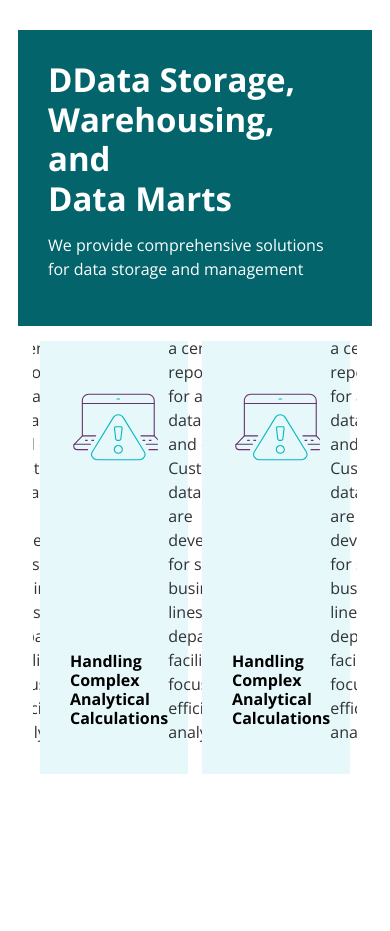
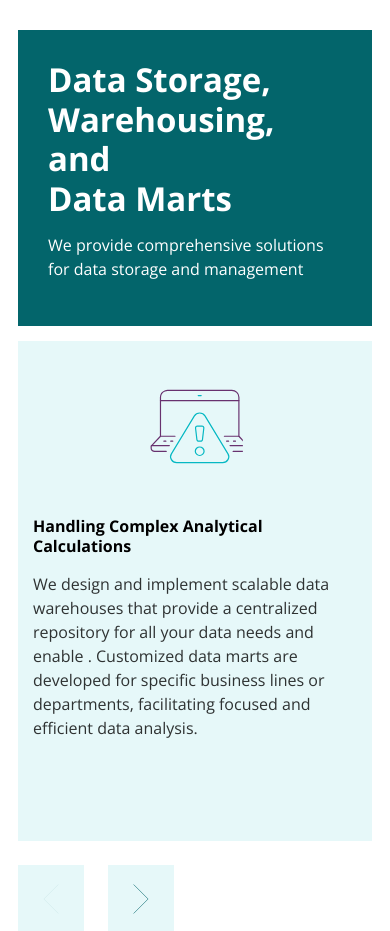
Before and after one commit to amitpandey0107/shodat-website, a Next.js app: page /data-engineering/data-storage in a window 390 px wide. Before the commit the page ends 844 px from the top, so only its background shows below. Built offline with nearby package versions, Linux system fonts and the light colour scheme.

Commit message:
Data Engineering page Slider modification and responsive

```diff
--- a/src/pages/data-engineering/data-engineering.module.css
+++ b/src/pages/data-engineering/data-engineering.module.css
@@ -526,10 +526,12 @@
 .dataStorage .dataEtlBox {
     background-color: #03656B;
 }
+
 .dataStorage .featSlideItemBox {
     height: 433px;
     background-color: #E6F8F9;
 }
+
 .dataStorage .featSlideItemBox .itemTop {
     height: 30%;
     display: flex;
@@ -804,30 +806,51 @@
     position: relative;
     margin: 70px 0 60px 0;
 }
-.informationWithImage .infoBlock h2{
+
+.informationWithImage .infoBlock h2 {
     font-size: 33px;
     font-weight: bold;
     color: #68326F;
     margin-bottom: 24px;
 }
-.informationWithImage .infoBlock p{
+
+.informationWithImage .infoBlock p {
     margin-bottom: 20px;
     color: rgba(0, 0, 0, 0.8);
 }
-.informationWithImage .infoBlock p:last-child{
+
+.informationWithImage .infoBlock p:last-child {
     margin-bottom: 0;
 }
+
 .informationWithImage .leftTextRightImage {
     margin-bottom: 60px;
 }
-.informationWithImage .imageBlock img{
+
+.informationWithImage .imageBlock img {
     width: 100%;
     object-fit: cover;
 }
 
 
 /* ================= RESPONSIVE ================= */
-@media screen and (max-width: 1199px) {}
+@media screen and (max-width: 1199px) {
+    .featSliderBlock .featSlideItemBox .itemBottom {
+        flex-direction: column;
+    }
+
+    .keyFeatures .featureBox {
+        padding-top: 0;
+    }
+
+    .dataStorage .featSlideItemBox .itemBottom {
+        justify-content: flex-start;
+    }
+
+    .featSliderBlock .featSlideItemBox .itemBottom {
+        justify-content: flex-start;
+    }
+}
 
 @media screen and (max-width: 991px) {
     .bannerContentLeft .bannerInfo {
@@ -878,6 +901,11 @@
 
     .keyFeatures .featureBox {
         padding: 15px;
+        padding-top: 0;
+    }
+
+    .dataStorage .featureBox {
+        padding-top: 0;
     }
 
     .keyFeatures .featureBox h2 {
@@ -932,7 +960,7 @@
     }
 
     .keyFeatures .featureBox h2 {
-        margin-bottom: 40px;
+        margin-bottom: 20px;
     }
 
     .keyFeatures .featureBox .infoRow {
@@ -988,8 +1016,62 @@
         padding-top: 0px;
     }
 
+    .ourApproach .approachContent .columns.columns6 {
+        padding-top: 0px;
+    }
+
     .ourApproach .approachContent .dottedLine {
         display: none;
+    }
+
+    .keyFeatures .featureBox {
+        height: auto;
+        min-height: 575px;
+        overflow: initial;
+    }
+
+    .dataStorage .featureBox {
+        height: 600px;
+        overflow: initial;
+    }
+
+    .featSliderBlock .featSlideItemBox {
+        height: 400px;
+        padding: 15px;
+    }
+
+    .dataStorage .featSliderBlock .featSlideItemBox {
+        height: 500px;
+        padding: 15px;
+    }
+
+    .featSliderBlock .featSlideItemBox .itemTop {
+        margin-bottom: 20px;
+        height: 30%;
+    }
+
+    .featSliderBlock .featSlideItemBox .itemBottom {
+        height: 60%;
+    }
+
+    .featSliderBlock .featSlideItemBox img {
+        height: 75px;
+        width: auto;
+    }
+
+    .featSliderBlock .featSlideItemBox .itemBottom {
+        flex-direction: column;
+        justify-content: flex-start;
+        height: 70%;
+    }
+
+    .applicationIntegration .appInfoblock {
+        padding-left: 0;
+        margin-top: 24px;
+    }
+
+    .keyFeatures .featureBox {
+        padding: 15px 0px;
     }
 }
 
@@ -1035,8 +1117,14 @@
 
     .keyFeatures .featureBox {
         height: auto;
-        padding: 15px;
+        padding: 15px 0;
     }
+
+    .dataStorage .featureBox {
+        height: auto;
+        padding: 15px 0;
+    }
+
 
     .applicationIntegration .appBox {
         height: auto;
--- a/src/pages/data-engineering/data-storage.tsx
+++ b/src/pages/data-engineering/data-storage.tsx
@@ -11,7 +11,7 @@ export default function DataStorage() {
                 <div className="row">
                     <div className="col-sm-12 col-md-5 col-lg-5 px-0">
                         <div className={`${styles.dataEtlBox}`}>
-                            <h2>DData Storage, Warehousing, and <br/>Data Marts</h2>
+                            <h2>Data Storage, Warehousing, and <br/>Data Marts</h2>
                             <p>We provide comprehensive solutions for data storage and management</p>
                             {/* <div className={`${styles.etlImage}`}>
                                 <Image
--- a/src/pages/data-engineering/dataStorageSlider.tsx
+++ b/src/pages/data-engineering/dataStorageSlider.tsx
@@ -13,18 +13,51 @@ export default function DataStorageSlider(props: any) {
 
     const settings = {
         dots: false,
-        infinite: true,
+        infinite: false,
         speed: 500,
         slidesToShow: 2,
         slidesToScroll: 1,
-        beforeChange: (current:any, next:any) => {
+        beforeChange: (current: any, next: any) => {
             setOldSlide(current);
             setActiveSlide(next);
         },
-        afterChange: (current:any) => setActiveSlide2(current)
+        afterChange: (current: any) => setActiveSlide2(current),
+        responsive: [
+            {
+                breakpoint: 1199,
+                settings: {
+                    slidesToShow: 1,
+                    slidesToScroll: 1,
+                    dots: false
+                }
+            },
+            {
+                breakpoint: 1024,
+                settings: {
+                    slidesToShow: 1,
+                    slidesToScroll: 1,
+                    dots: false
+                }
+            },
+            {
+                breakpoint: 769,
+                settings: {
+                    slidesToShow: 1,
+                    slidesToScroll: 1,
+                    initialSlide: 1
+                }
+            },
+            {
+                breakpoint: 480,
+                settings: {
+                    slidesToShow: 1,
+                    slidesToScroll: 1
+                }
+            }
+        ]
     };
 
-    useEffect(()=> {
+    useEffect(() => {
         activeSlide > 0 ? setToggleButton(true) : setToggleButton(false);
     }, [activeSlide])
     return (
--- a/src/pages/data-engineering/featureSlider.tsx
+++ b/src/pages/data-engineering/featureSlider.tsx
@@ -13,18 +13,49 @@ export default function FeatureSlider(props: any) {
 
     const settings = {
         dots: false,
-        infinite: true,
+        infinite: false,
         speed: 500,
         slidesToShow: 2,
         slidesToScroll: 1,
-        beforeChange: (current:any, next:any) => {
+        beforeChange: (current: any, next: any) => {
             setOldSlide(current);
             setActiveSlide(next);
         },
-        afterChange: (current:any) => setActiveSlide2(current)
+        afterChange: (current: any) => setActiveSlide2(current),
+        responsive: [
+            {
+                breakpoint: 1199,
+                settings: {
+                    slidesToShow: 1,
+                    slidesToScroll: 1,
+                }
+            },
+            {
+                breakpoint: 1024,
+                settings: {
+                    slidesToShow: 1,
+                    slidesToScroll: 1,
+                }
+            },
+            {
+                breakpoint: 769,
+                settings: {
+                    slidesToShow: 2,
+                    slidesToScroll: 1,
+                    initialSlide: 1
+                }
+            },
+            {
+                breakpoint: 480,
+                settings: {
+                    slidesToShow: 1,
+                    slidesToScroll: 1
+                }
+            }
+        ]
     };
 
-    useEffect(()=> {
+    useEffect(() => {
         activeSlide > 0 ? setToggleButton(true) : setToggleButton(false);
     }, [activeSlide])
     return (
--- a/src/styles/globals.css
+++ b/src/styles/globals.css
@@ -1081,3 +1081,9 @@ button.slick-arrow.slick-next {
 .dataStorageSlickSlider.activatekro  .slick-prev:before {
     background-image: url("/img/dataEngineering/angle_left_green.svg") !important;
 }
+
+@media screen and (max-width:479px) {
+    .slick-slide + div {
+        padding: 0;
+    }
+}
```
